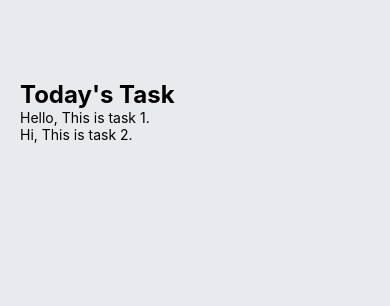
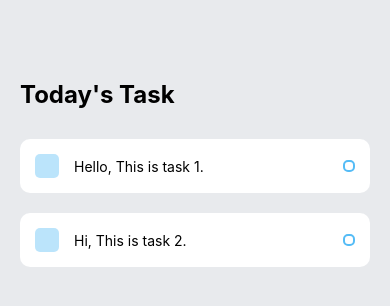
Before and after one commit to healer404/Todo_List, a React Native app: screen / in a window 390 px wide. Shown: the top 306 px of the page. Built offline with nearby package versions, Linux system fonts and the light colour scheme.

Commit message:
Added some UI for the Task Item(s)
Formatted the layout of the Task container and the task items that made it much more better in terms of appearance.

```diff
--- a/App.js
+++ b/App.js
@@ -38,6 +38,6 @@
     fontWeight: 'bold',
   },
   items: {
-
+    marginTop: 30,
   },
 });
--- a/component/Task.js
+++ b/component/Task.js
@@ -1,16 +1,55 @@
 import React from 'react';
-import { StyleSheet, Text, View } from 'react-native';
+import {StyleSheet, Text, View} from 'react-native';
 
 const Task = (props) => {
     return (
-        <View>
-            <Text>{props.text}</Text>
+        // Task Item Container
+        <View style={styles.item}>
+            {/*Task Item Left Section*/}
+            <View style={styles.itemLeft}>
+                <View style={styles.square}></View>
+                <Text style={styles.itemText}>{props.text}</Text>
+            </View>
+
+            {/*Task Item Right Section*/}
+            <View style={styles.circular}></View>
         </View>
     )
 }
 
 const styles = StyleSheet.create({
-
+    item: {
+        backgroundColor: '#fff',
+        padding: 15,
+        borderRadius: 10,
+        flexDirection: 'row',
+        alignItems: 'center',
+        justifyContent: 'space-between',
+        marginBottom: 20,
+    },
+    itemLeft: {
+        flexDirection: 'row',
+        alignItems: 'center',
+        flexWrap: 'wrap',
+    },
+    square: {
+        width: 24,
+        height: 24,
+        backgroundColor: '#55BCF6',
+        opacity: 0.4,
+        borderRadius: 5,
+        marginRight: 15,
+    },
+    itemText: {
+        maxWidth: '80%',
+    },
+    circular: {
+        width: 12,
+        height: 12,
+        borderColor: '#55BCF6',
+        borderWidth: 2,
+        borderRadius: 5,
+    },
 });
 
 export default Task;
```
